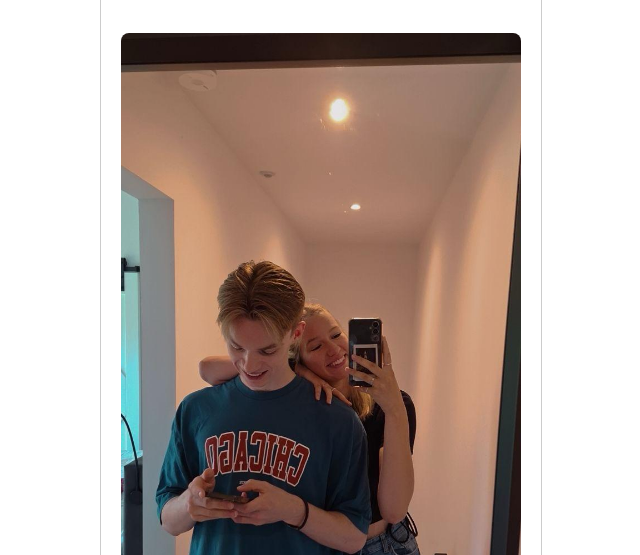
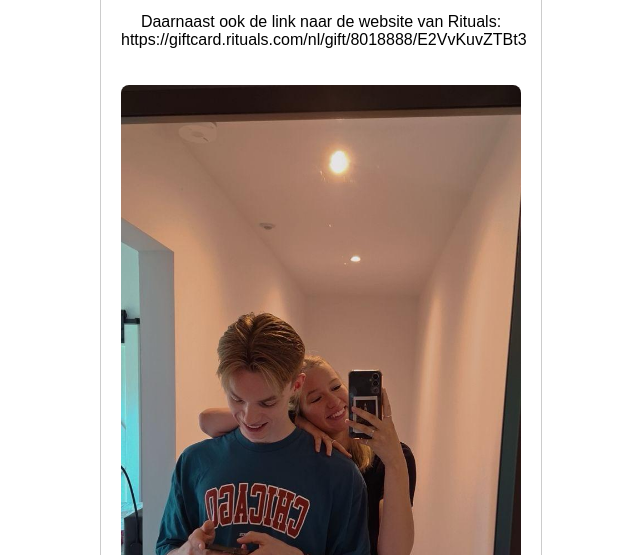
Before and after one commit to thomask1104/19, a plain HTML site: page page3.html in a window 1280 px wide. Shown: the part 245-800 px from the top of the page, without its empty margins (319-959 px from the left). Drawn offline with Linux system fonts and the light colour scheme.

Commit message:
Update page3.html

```diff
--- a/page3.html
+++ b/page3.html
@@ -30,6 +30,7 @@
     <div class="container">
        <h1>Gefeliciteerd! Goed gedaan!</h1>
         <p>Het derde wachtwoord heb je geraden. Als beloning krijg je weer een foto te zien die je volgende week weer nodig hebt.<p>
+        <p>Daarnaast ook de link naar de website van Rituals: https://giftcard.rituals.com/nl/gift/8018888/E2VvKuvZTBt3 <p>
         <img src="houtigehage.jpeg">
     </div>
 </body>
```
